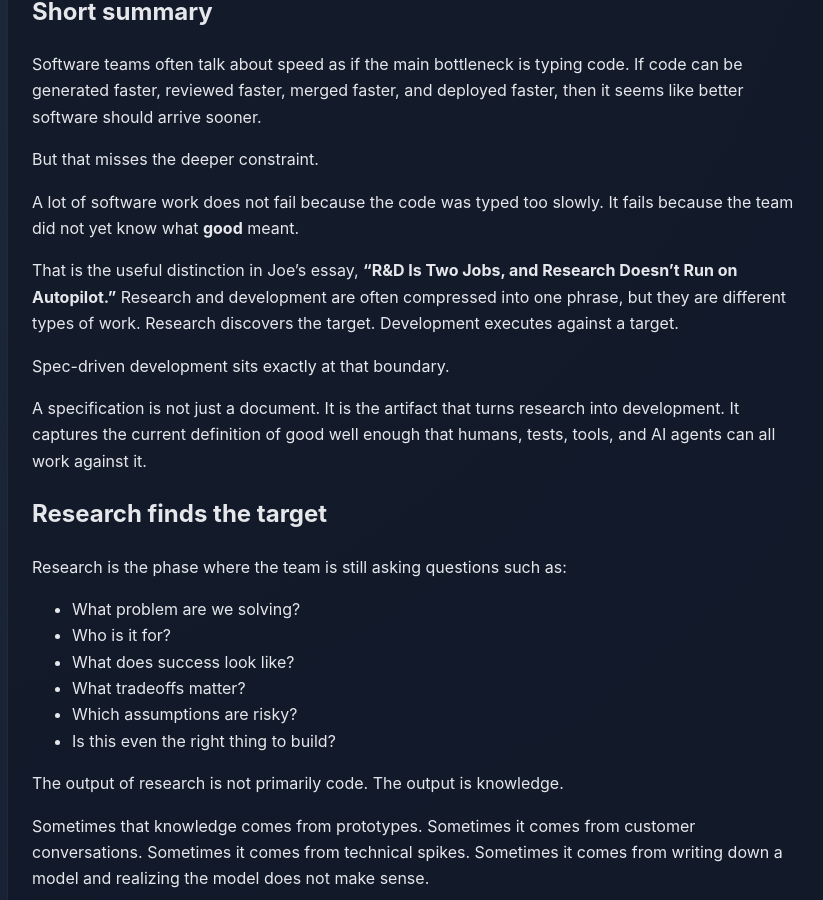
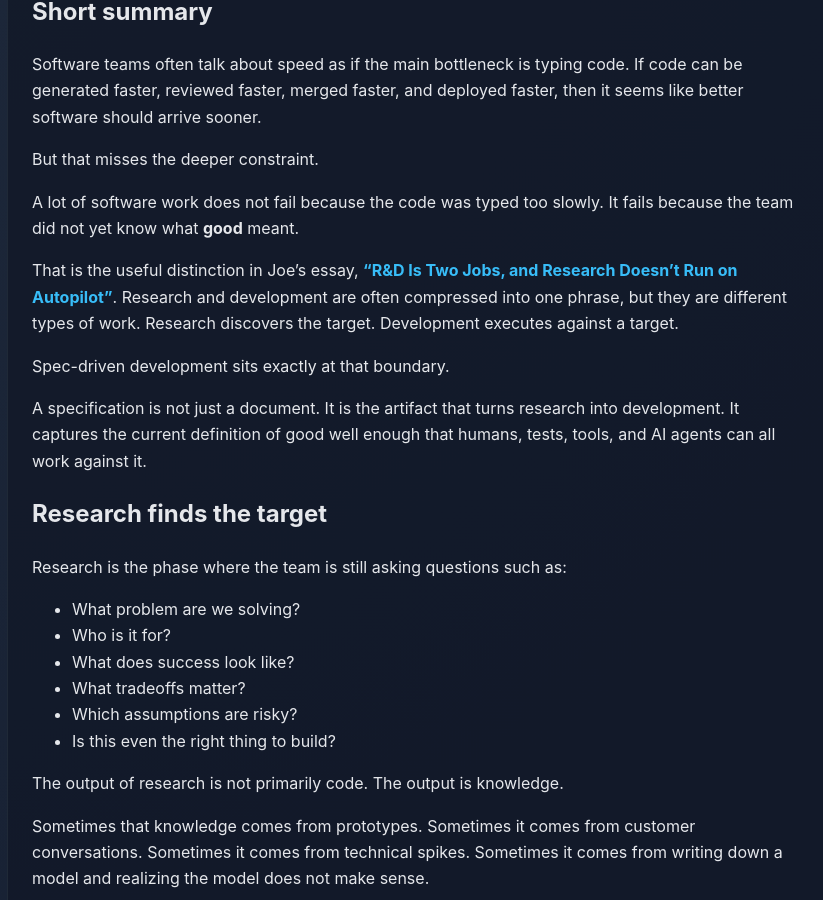
Before and after one commit to sakul-learning/sakul-learning.github.io, a Jekyll site: the page built from _posts/2026-06-01-spec-driven-development-and-specifications.md, in a window 1280 px wide and 900 px high, scrolled down 367 px. Shown: the whole window, without its empty margins (223-1046 px from the left). Built offline with Jekyll 4.4.1, drawn with Linux system fonts in a browser that asks for light colours; part of the change alters nothing that is shown; some of the changed text lies outside the part shown.

```diff
--- a/_posts/2026-06-01-spec-driven-development-and-specifications.md
+++ b/_posts/2026-06-01-spec-driven-development-and-specifications.md
@@ -21,7 +21,7 @@ But that misses the deeper constraint.
 
 A lot of software work does not fail because the code was typed too slowly. It fails because the team did not yet know what **good** meant.
 
-That is the useful distinction in Joe's essay, **"R&D Is Two Jobs, and Research Doesn't Run on Autopilot."** Research and development are often compressed into one phrase, but they are different types of work. Research discovers the target. Development executes against a target.
+That is the useful distinction in Joe's essay, **["R&D Is Two Jobs, and Research Doesn't Run on Autopilot"](https://joe.dev/posts/research-vs-development/)**. Research and development are often compressed into one phrase, but they are different types of work. Research discovers the target. Development executes against a target.
 
 Spec-driven development sits exactly at that boundary.
 
@@ -70,7 +70,7 @@ In other words, development scales when the specification is good enough.
 
 ## Specifications are feedback devices
 
-The second article, **"The Feedback Principle,"** gives another way to understand specifications.
+The second article, **["The Feedback Principle"](https://specdriven.com/first-principles/feedback-principle)**, gives another way to understand specifications.
 
 Its central claim is simple: the earlier feedback is detected, the cheaper it is to handle.
 
@@ -232,8 +232,3 @@ Together, they suggest a simple theory:
 In the age of AI coding agents, this becomes even more important. The future of software development may involve more autonomous implementation, but autonomy only works when the target is clear.
 
 The spec is where that clarity lives.
-
-## Sources
-
-- Joe.dev: [R&D Is Two Jobs, and Research Doesn't Run on Autopilot](https://joe.dev/posts/research-vs-development/), accessed June 1, 2026.
-- Spec-Driven: [The Feedback Principle](https://specdriven.com/first-principles/feedback-principle), accessed June 1, 2026.
```
